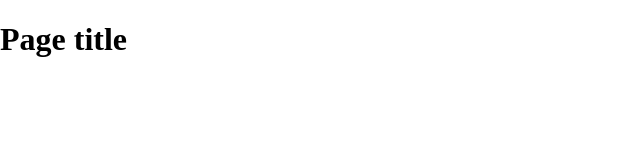
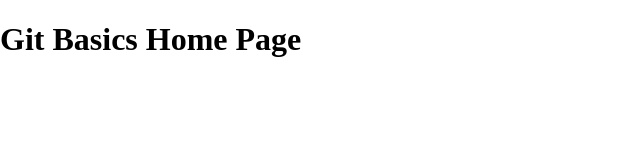
Before and after one commit to kuzman99/git-basics, a plain HTML site: page index.html in a window 1280 px wide. Shown: the whole page, without its empty margins (0-640 px from the left). Drawn offline with nearby package versions, Linux system fonts and the light colour scheme.

Commit message:
updated page title

```diff
--- a/index.html
+++ b/index.html
@@ -14,7 +14,7 @@
     </head>
     <body>
     <header>
-	<h1>Page title</h1>
+	<h1>Git Basics Home Page</h1>
     </header>
     <nav id="pageNav">
     </nav>
```
